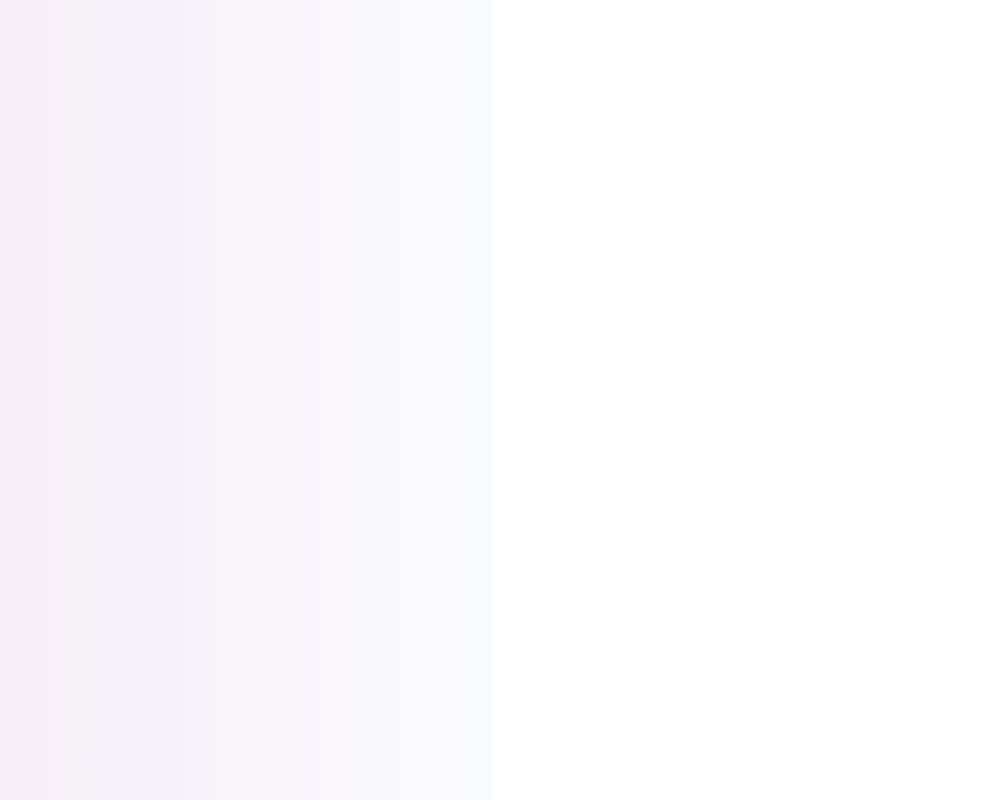
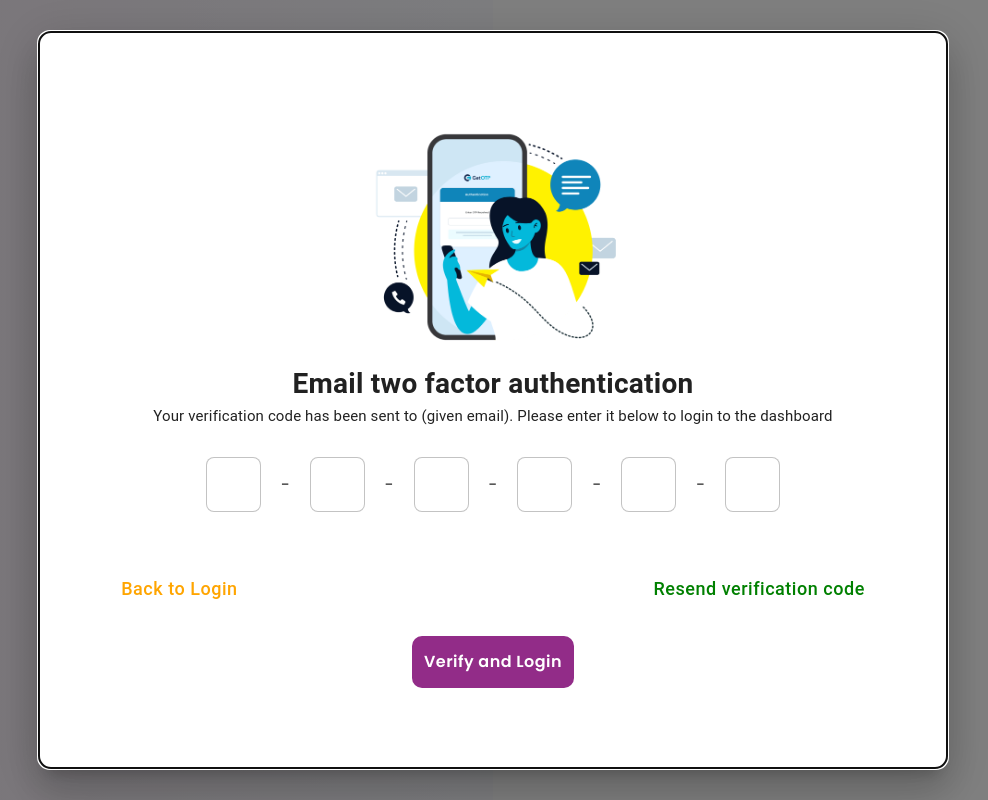
Before and after one commit to ajayg3interactive-gif/iType-Project, a React (Vite) app: page /otp-verify in a window 1280 px wide. Before the commit this address had no page. Shown: the whole page, without its empty margins (147-1135 px from the left). Built offline with nearby package versions, Linux system fonts and the light colour scheme; no server answers.

Commit message:
ADD otp page added (ip is not fetching)

```diff
--- a/package.json
+++ b/package.json
@@ -17,6 +17,7 @@
     "react": "^19.1.1",
     "react-dom": "^19.1.1",
     "react-hot-toast": "^2.6.0",
+    "react-otp-input": "^3.1.1",
     "react-router-dom": "^7.9.5"
   },
   "devDependencies": {
--- a/src/App.jsx
+++ b/src/App.jsx
@@ -7,6 +7,7 @@ import LoginPage from "./Compoents/LoginPage";
 import { Toaster } from "react-hot-toast";
 import { Route, Routes } from "react-router-dom";
 import ChildLogin from "./Compoents/ChildLogin";
+import OtpVerifyPage from "./Compoents/OtpVerifyPage";
 
 function App() {
   return (
@@ -19,6 +20,7 @@ function App() {
         <Route path="/" element={<LoginPage />} />
         <Route path="/signup" element={<RightSide />} />
         <Route path="/child-login" element={<ChildLogin />} />
+        <Route path="/otp-verify" element={<OtpVerifyPage/>}/>
       </Routes>
     </Box>
   );
--- a/src/Compoents/ChildLogin.jsx
+++ b/src/Compoents/ChildLogin.jsx
@@ -10,7 +10,7 @@ import React, { useState } from "react";
 import itype4logo from "../assets/itype4home logo 1.svg";
 import { InputField } from "./InputFields";
 import { useNavigate } from "react-router-dom";
-import { postRequestChildLogin } from "../Hooks/axiosRequests";
+import { postRequestRegister } from "../Hooks/axiosRequests";
 
 export default function ChildLogin() {
   const navigate = useNavigate();
@@ -29,8 +29,7 @@ export default function ChildLogin() {
     setErrors((prev) => ({ ...prev, [name]: "" }));
   };
 
-  const handleLogin = async (e) => {
-    e.preventDefault();
+  const validationCheck = () => {
     const newErrors = {};
     Object.entries(childLoginData).forEach(([key, value]) => {
       if (!value) newErrors[key] = "This Field is required ";
@@ -38,9 +37,14 @@ export default function ChildLogin() {
     setErrors(newErrors);
 
     if (Object.keys(newErrors).length > 0) return;
+  };
+
+  const handleLogin = async (e) => {
+    e.preventDefault();
+    validationCheck();
 
     try {
-      const res = await postRequestChildLogin("/student-login", childLoginData);
+      const res = await postRequestRegister("/student-login", childLoginData);
       console.log(res);
     } catch (err) {
       console.log(err);
--- a/src/Compoents/LoginPage.jsx
+++ b/src/Compoents/LoginPage.jsx
@@ -3,8 +3,7 @@ import React, { useState } from "react";
 import itype4logo from "../assets/itype4home logo 1.svg";
 import { InputField } from "./InputFields";
 import { useNavigate } from "react-router-dom";
-import axios from "./../../node_modules/axios/lib/axios";
-import { postRequestLogin } from "../Hooks/axiosRequests";
+import { postRequestRegister } from "../Hooks/axiosRequests";
 import toast from "react-hot-toast";
 
 export default function LoginPage() {
@@ -17,14 +16,14 @@ export default function LoginPage() {
 
   const [errors, setErrors] = useState({});
 
-  const handleLogin = async (e) => {
-    e.preventDefault();
+  const validationCheck = () => {
     const newErrors = {};
     const emailRegex = /^[^\s@]+@[^\s@]+\.[^\s@]+$/;
 
     Object.entries(loginData).forEach(([key, value]) => {
       if (!value) newErrors[key] = "This field is required";
     });
+
     if (loginData.email && !emailRegex.test(loginData.email)) {
       newErrors.email = "Please enter a valid email address";
     }
@@ -32,12 +31,19 @@ export default function LoginPage() {
     setErrors(newErrors);
 
     if (Object.keys(newErrors).length > 0) return;
+  };
 
+  const handleLogin = async (e) => {
+    e.preventDefault();
+    validationCheck();
     try {
-      const res = await postRequestLogin("/login", loginData);
+      const res = await postRequestRegister("/login", loginData);
       console.log(res);
       if (res.data) {
-        toast.success("Login success");
+        const data = res.data;
+        localStorage.setItem("user_id", data.user_id);
+        navigate("/otp-verify");
+        console.log(data.user_id)
       }
     } catch (err) {
       console.log("Login Error", err);
--- /dev/null
+++ b/src/Compoents/OtpVerifyPage.jsx
@@ -0,0 +1,159 @@
+import { Box, Button, Dialog, Typography } from "@mui/material";
+import { useEffect, useState } from "react";
+import OtpInput from "react-otp-input";
+import { useNavigate } from "react-router-dom";
+import { postRequestRegister } from "../Hooks/axiosRequests";
+
+export default function OtpVerifyPage() {
+  const [open, setOpen] = useState(true);
+  const [otp, setOtp] = useState("");
+  const navigate = useNavigate();
+  const user_id = localStorage.getItem("user_id");
+  const [ipAddress, setIpAddress] = useState("");
+  const [payload, setPayload] = useState({
+    id: user_id,
+    otp: "",
+    ip_address: ipAddress,
+  });
+  const handleVerifyOtp = async (e) => {
+    e.preventDefault();
+    try {
+      const res = await postRequestRegister("/verify-otp", payload);
+      console.log(res);
+    } catch (err) {
+      console.log(err);
+    }
+  };
+  const handleOtp = (value) => {
+    setOtp(value);
+    setPayload((prev) => ({
+      ...prev,
+      otp: value,
+    }));
+  };
+  useEffect(() => {
+    const getIpAddress = async () => {
+      try {
+        const response = await fetch("https://geolocation-db.com/json/");
+        const data = await response.json();
+        setIpAddress(data.ip);
+      } catch (error) {
+        console.error("Error fetching IP:", error);
+      }
+    };
+    getIpAddress();
+  }, []);
+
+  return (
+    <Box>
+      <Dialog
+        maxWidth
+        open={open}
+        PaperProps={{
+          sx: {
+            maxWidth: "908px",
+            width: "100%",
+            height: "100vh",
+            margin: "24px",
+            borderRadius: "12px",
+          },
+        }}
+      >
+        <Box
+          component={"form"}
+          onSubmit={handleVerifyOtp}
+          sx={{
+            display: "flex",
+            height: "100vh",
+            // width:"100%",
+            flexDirection: "column",
+            alignItems: "center",
+            justifyContent: "center",
+          }}
+        >
+          <img src="src/assets/otp-img.png" alt="" height={"250px"} />
+
+          <Box
+            sx={{
+              display: "flex",
+              flexDirection: "column",
+              alignItems: "center",
+            }}
+          >
+            <Typography sx={{ fontWeight: "700", fontSize: "28px" }}>
+              Email two factor authentication
+            </Typography>
+            <Typography sx={{ fontSize: "15px" }}>
+              Your verification code has been sent to (given email). Please
+              enter it below to login to the dashboard
+            </Typography>
+          </Box>
+          <Box sx={{ m: "25px" }}>
+            <OtpInput
+              //   name="otp"
+              value={otp}
+              onChange={handleOtp}
+              numInputs={6}
+              renderSeparator={
+                <span style={{ padding: "10px", margin: "10px" }}>-</span>
+              }
+              renderInput={(props) => <input {...props} />}
+              inputStyle={{
+                height: "55px",
+                width: "55px",
+                // padding:"10px",
+                border: "1px solid #88888880",
+                borderRadius: "8px",
+              }}
+            />
+          </Box>
+          <Box
+            sx={{
+              display: "flex",
+              justifyContent: "space-between",
+              m: "25px",
+              gap: "400px",
+            }}
+          >
+            <Button
+              sx={{
+                color: "orange",
+                cursor: "pointer",
+                textTransform: "none",
+                fontSize: "18px",
+              }}
+              onClick={() => navigate("/")}
+            >
+              Back to Login
+            </Button>
+            <Button
+              sx={{
+                color: "green",
+                cursor: "pointer",
+                textTransform: "none",
+                fontSize: "18px",
+              }}
+            >
+              Resend verification code
+            </Button>
+          </Box>
+          <Button
+            type="submit"
+            style={{
+              color: "#fff",
+              backgroundColor: "#922C88",
+              textTransform: "none",
+              borderRadius: "10px",
+              padding: "12px",
+              fontFamily: "Poppins",
+              fontWeight: "600",
+              fontSize: "16px",
+            }}
+          >
+            Verify and Login
+          </Button>
+        </Box>
+      </Dialog>
+    </Box>
+  );
+}
--- a/src/Compoents/RightSide.jsx
+++ b/src/Compoents/RightSide.jsx
@@ -28,9 +28,7 @@ export default function RightSide() {
     }));
     setErrors((prev) => ({ ...prev, [name]: "" }));
   };
-
-  const handleRegister = async (e) => {
-    e.preventDefault();
+  const validationCheck = () => {
     const newErrors = {};
     const emailRegex = /^[^\s@]+@[^\s@]+\.[^\s@]+$/;
     const phnRegex = /^[0-9]{10}$/;
@@ -55,6 +53,11 @@ export default function RightSide() {
     setErrors(newErrors);
 
     if (Object.keys(newErrors).length > 0) return;
+  };
+
+  const handleRegister = async (e) => {
+    e.preventDefault();
+    validationCheck();
 
     try {
       const res = await postRequestRegister("/register", formData);
@@ -64,7 +67,7 @@ export default function RightSide() {
       }
     } catch (err) {
       console.log(err);
-      toast.error("Error",err);
+      toast.error("Error", err);
     }
     console.log(formData);
   };
--- a/src/Hooks/axiosRequests.js
+++ b/src/Hooks/axiosRequests.js
@@ -17,20 +17,20 @@ export async function postRequestRegister(URL, payload) {
   }
 }
 
-export async function postRequestLogin(URL, payload) {
-  try {
-    const res = await axiosCient.post(URL, payload);
-    return res;
-  } catch (err) {
-    console.log("Error in postRequestLogin", err);
-  }
-}
+// export async function postRequestLogin(URL, payload) {
+//   try {
+//     const res = await axiosCient.post(URL, payload);
+//     return res;
+//   } catch (err) {
+//     console.log("Error in postRequestLogin", err);
+//   }
+// }
 
-export async function postRequestChildLogin(URL, payload) {
-  try {
-    const res = await axiosCient.post(URL, payload);
-    return res;
-  } catch (err) {
-    console.log("Error in postRequestChildLogin", err);
-  }
-}
+// export async function postRequestChildLogin(URL, payload) {
+//   try {
+//     const res = await axiosCient.post(URL, payload);
+//     return res;
+//   } catch (err) {
+//     console.log("Error in postRequestChildLogin", err);
+//   }
+// }
```
Also changed, not shown: src/assets/otp-img.png (added), 1 other file (tests, documents, lock files or other folders).
